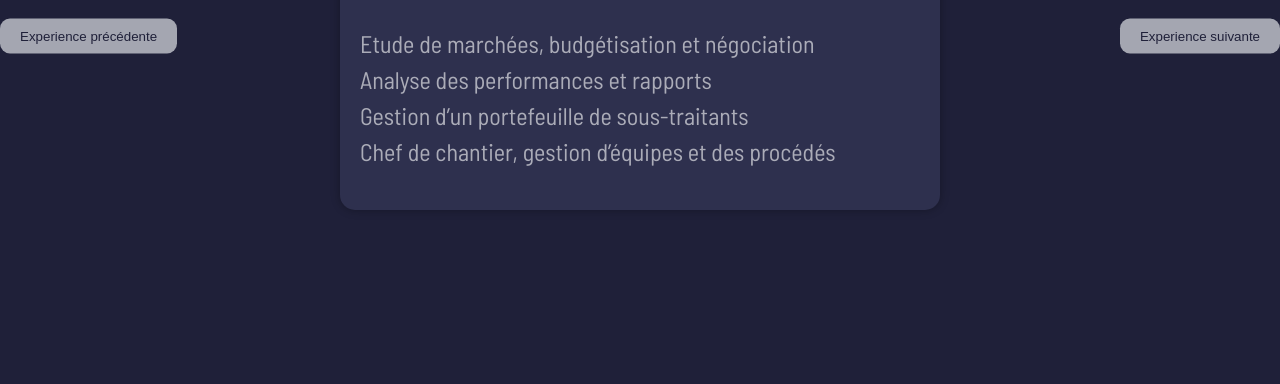
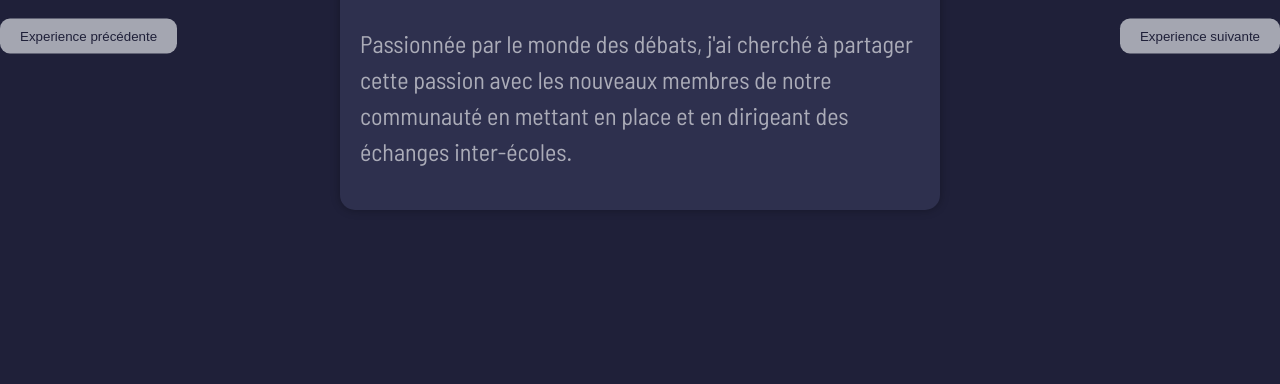
Before and after one commit to KhaoulaBelaaziz/CV_interactif, a website: page fr/experience.html in a window 1280 px wide. Shown: the part 364-748 px from the top of the page. Drawn offline with Linux system fonts and the light colour scheme.

Commit message:
mes infos

```diff
--- a/fr/scriptexp.js
+++ b/fr/scriptexp.js
@@ -1,34 +1,34 @@
 document.addEventListener('DOMContentLoaded', function () {
   const experiences = [
       {
-          title: "Apprenti Conducteur de travaux en alternance",
-          date: "Septembre 2022 à octobre 2024",
-          company: "<a href='https://www.eurovia.fr'>Eurovia PACA</a> (13) <br> ",
-          mainText: "Etude de marchées, budgétisation et négociation <br> Analyse des performances et rapports <br> Gestion d’un portefeuille de sous-traitants <br> Chef de chantier, gestion d’équipes et des procédés",
+          title: "Présidente du Club AIAC Great Debaters ",
+          date: "2021/2022",
+          company: "<a href='https://facebook.com/gdbaiac?locale=fr_FR'>The Great Debators AIAC</a>  <br> ",
+          mainText: "Passionnée par le monde des débats, j'ai cherché à partager cette passion avec les nouveaux membres de notre communauté en mettant en place et en dirigeant des échanges inter-écoles.",
           images: [
           ]
       },
       {
-        title: "Enseignant d'anglais au Japon",
-        date: "Avril 2023 à Juillet 2024",
-        company: "<a href='https://free-is.org/grade/'>Funabashi International School</a> (Tokyo, Japon) <br> ",
-        mainText: "Professeur d’anglais durant 3 mois <br> Étude des méthodes managériales Japonaise <br> Découverte de la culture et de la langue : écrire, parler et savoir être",
+        title: "Membre du Club Paradisiers",
+        date: "2021/2022",
+        company: "<a href='https://www.facebook.com/paradisiers?locale=fr_FR'>Les Paradisiers de l'AIAC </a> <br> ",
+        mainText: "Organiser une caravane humanitaire (réaménagement d’une école primaire).",
         images: [
         ]
     },
     {
-        title: "Manager évènementiel",
-        date: "Mars 2022 à Mars 2023",
-        company: "<a> Union Des Associations</a> (13) <br> ",
-        mainText: "Superviseur des évènements Centraliens <br> Gestion de la planification <br> Participation aux commissions stratégiques",
+        title: "Membre du bureau du Club AIAC Animal Aid",
+        date: "2021/2022",
+        company: "<a href='https://www.facebook.com/profile.php?id=100081960567983&locale=fr_FR'>AIAC Animal Aid</a> <br>",
+        mainText: "Lancer des ateliers et des événements passionnants pour sensibiliser les étudiants à la protection animale. En leur montrant l'importance du bien-être des animaux à travers des rencontres avec des experts et des campagnes interactives, on vise à inspirer un changement positif dans leur attitude envers les animaux.",
         images: [
         ]
     },
     {
-        title: "Responsable du Weekend d'Intégration",
-        date: "Janvier 2022 à janvier 2023",
-        company: "<a> Bureau Des Élèves</a> (13) <br> ",
-        mainText: "Travail en équipe <br> Encadrement de 500 personnes",
+        title: "Membre du Club AIAC Electronics ",
+        date: "2021/2022",
+        company: "<a href='https://www.facebook.com/AIACElectronicsCLUB?locale=fr_FR'>AIAC Electronics CLUB </a> <br>",
+        mainText: "Le AIAC ELECTRONICS CLUB se consacre à développer les compétences en électronique et systèmes embarqués, offrant également des explorations en robotique, programmation, IoT et automatisme pour ceux prêts à relever des défis et à innover.",
         images: [
         ]
     },
```
Also changed, not shown: fr/formation.html (+20 -13 lines).
